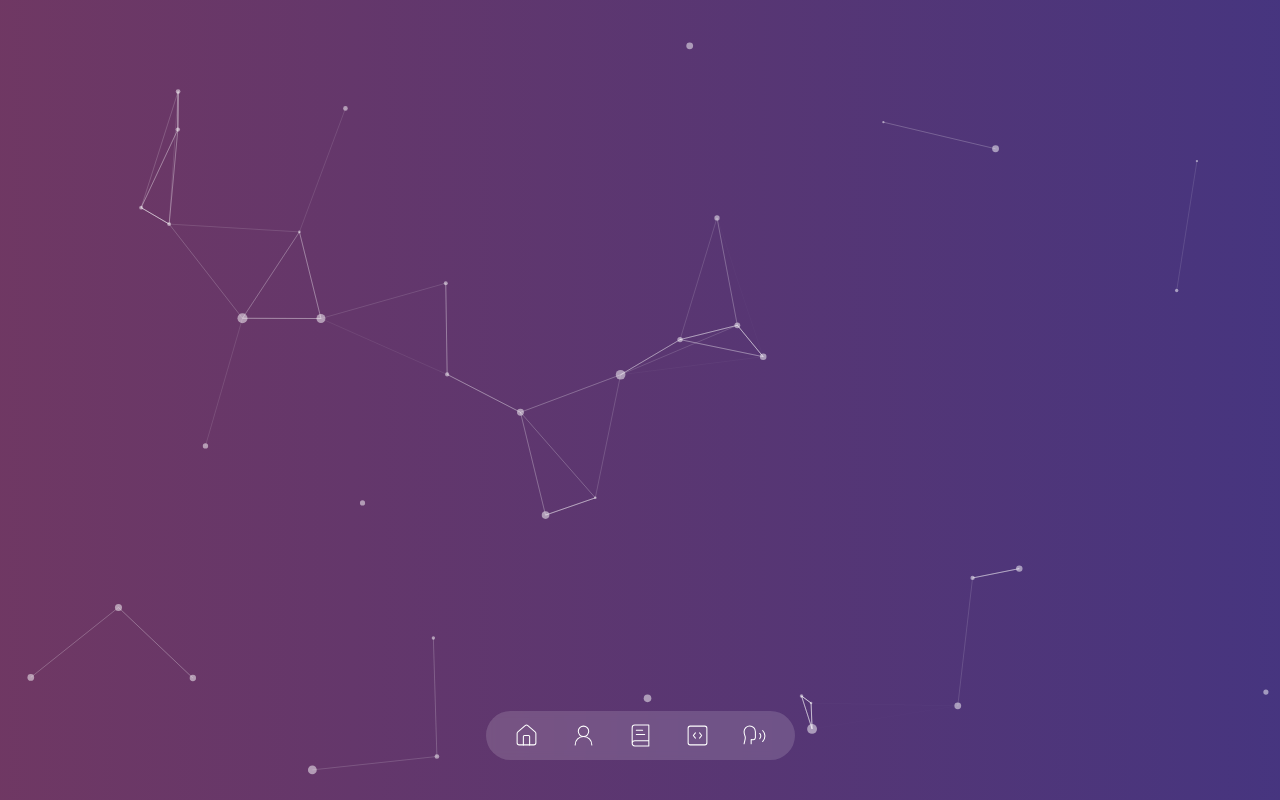
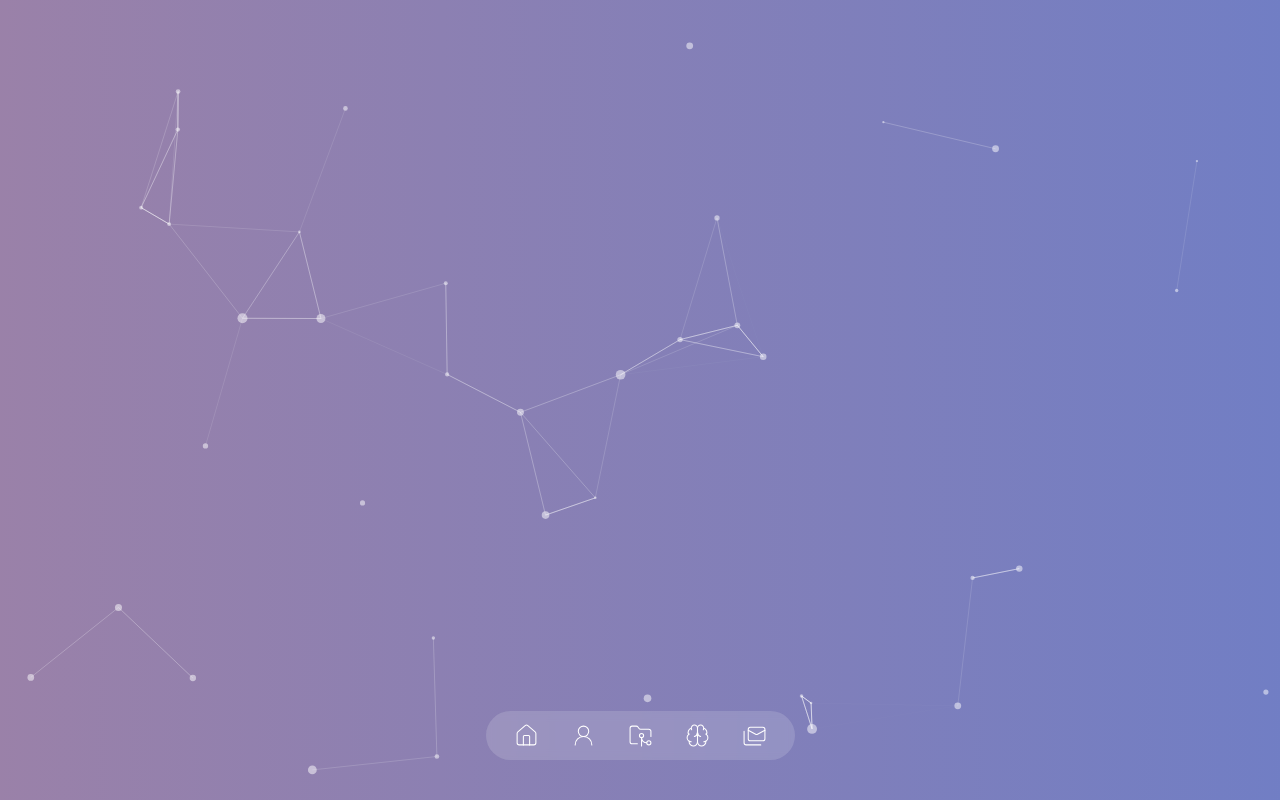
Before and after one commit to jess026p/Portafolio2.0-, a Next.js app in the folder briefcase/: page / in a window 1280 px wide. Built offline with nearby package versions, Linux system fonts and the light colour scheme.

Commit message:
renombrar iconos y color del cursor

```diff
--- a/briefcase/app/globals.css
+++ b/briefcase/app/globals.css
@@ -7,11 +7,12 @@ html, body{
   background:#1f1934;
 }
 main{
-  background:#393a47;
+  background:#8fcdd2;
   height: 100vh;
   height: 100dvh;
 
 }
+
 @layer utilities {
   .text-balance {
     text-wrap: balance;
--- a/briefcase/data.tsx
+++ b/briefcase/data.tsx
@@ -1,4 +1,4 @@
-import { BookText, CodeSquare, HomeIcon, UserRound, Linkedin, Twitter, Rss, Twitch, Youtube, Crop, Pencil, Computer, Book, Rocket, Speech } from "lucide-react";
+import { FolderGit2, Brain,Mails, HomeIcon, UserRound, Linkedin, Twitter, Rss, Twitch, Youtube, Crop, Pencil, Computer, Book, Rocket, Speech } from "lucide-react";
 
 export const socialNetworks = [
     {
@@ -44,22 +44,23 @@ export const itemsNavbar = [
     },
     {
         id: 3,
-        title: "Book",
-        icon: <BookText size={25} color="#fff" strokeWidth={1} />,
+        title: "Proyectos",
+        icon: <FolderGit2 size={25} color="#fff" strokeWidth={1} />,
         link: "/services",
-    },
-    {
+      },
+      {
         id: 4,
-        title: "Target",
-        icon: <CodeSquare size={25} color="#fff" strokeWidth={1} />,
+        title: "Habilidades",
+        icon: <Brain size={25} color="#fff" strokeWidth={1} />,
         link: "/portfolio",
-    },
-    {
+      },
+      {
         id: 5,
-        title: "Home",
-        icon: <Speech size={25} color="#fff" strokeWidth={1} />,
+        title: "Contacto",
+        icon: <Mails size={25} color="#fff" strokeWidth={1} />,
         link: "/testimonials",
-    },
+      },
+
 ];
 
 export const dataAboutPage = [
--- a/briefcase/tailwind.config.ts
+++ b/briefcase/tailwind.config.ts
@@ -9,7 +9,7 @@ const config: Config = {
   theme: {
     extend: {
       colors: {
-        secondary: " #F5741c",
+        secondary: " #020617",
         darkBg: "#131424"
       },
 
```
